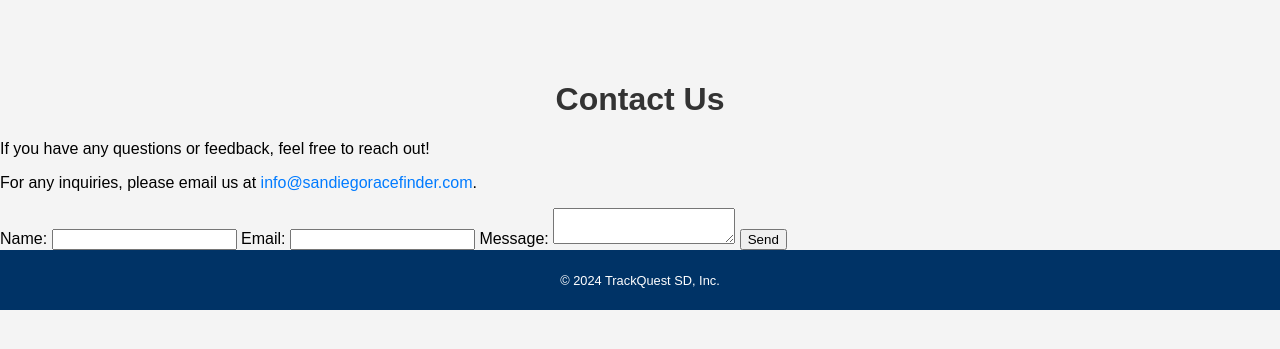
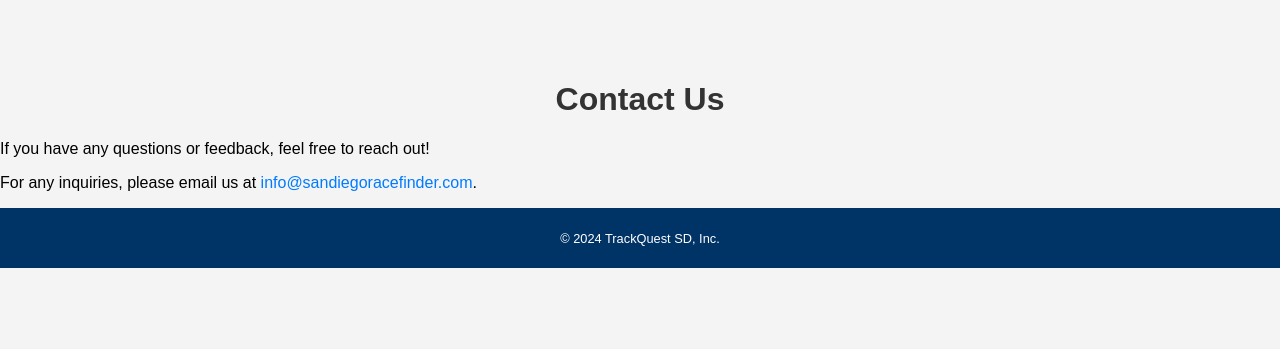
Before and after one commit to akonisanchez/track-quest, a Flask app: page /contact in a window 1280 px wide. Shown: the part 109-458 px from the top of the page. Run offline with Flask 3, Linux system fonts and the light colour scheme.

Commit message:
Removed contact form box.

```diff
--- a/templates/contact.html
+++ b/templates/contact.html
@@ -7,18 +7,4 @@
     <p>If you have any questions or feedback, feel free to reach out!</p>
 
     <p>For any inquiries, please email us at <a href="mailto:info@sandiegoracefinder.com">info@sandiegoracefinder.com</a>.</p>
-
-    <!-- Optional: Include a feedback form if needed -->
-    <form action="/submit_contact" method="post">
-        <label for="name">Name:</label>
-        <input type="text" id="name" name="name" required>
-
-        <label for="email">Email:</label>
-        <input type="email" id="email" name="email" required>
-
-        <label for="message">Message:</label>
-        <textarea id="message" name="message" required></textarea>
-
-        <button type="submit">Send</button>
-    </form>
 {% endblock %}
```
